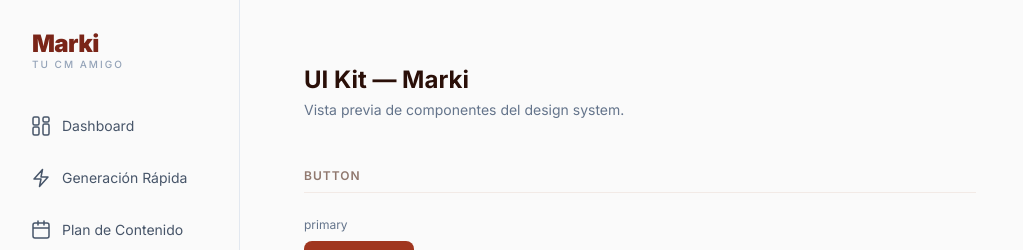
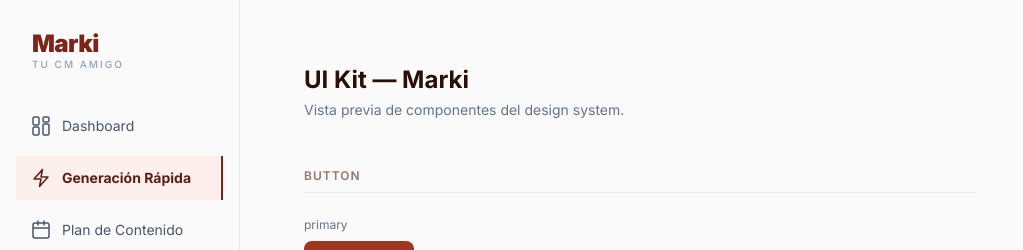
Before and after one commit to marketingbts/HACKATHON2026, a Next.js app: page /ui-kit in a window 1280 px wide. Shown: the top 250 px of the page, without its empty margins (0-1023 px from the left). Built offline with nearby package versions, Linux system fonts and the light colour scheme.

Commit message:
fix: :bug: fix deploy 2

```diff
--- a/app/ui-kit/page.tsx
+++ b/app/ui-kit/page.tsx
@@ -474,7 +474,7 @@ export default function UiKitPage() {
           <Row label="con activeItem=fast-create">
             <div className="relative h-64 w-60 overflow-hidden rounded-lg border border-border-light">
               <div className="absolute inset-0 overflow-hidden">
-                <SideNavBar activeItem="fast-create" />
+                <SideNavBar activeId="fast-create" />
               </div>
             </div>
           </Row>
--- a/components/ui/SideNavBar.tsx
+++ b/components/ui/SideNavBar.tsx
@@ -55,7 +55,11 @@ const NAV_ITEMS = [
   { id: 'my-plans', label: 'Mi historial', href: '/history', icon: <ListIcon /> },
 ] as const
 
-export function SideNavBar() {
+type SideNavBarProps = {
+  activeId?: (typeof NAV_ITEMS)[number]['id']
+}
+
+export function SideNavBar({ activeId }: SideNavBarProps) {
   const pathname = usePathname()
 
   return (
@@ -73,8 +77,9 @@ export function SideNavBar() {
       {/* Nav links */}
       <nav className="px-4 flex flex-col gap-2" aria-label="Navegación principal">
         {NAV_ITEMS.map((item) => {
-          const active =
-            item.href === '/dashboard'
+          const active = activeId
+            ? item.id === activeId
+            : item.href === '/dashboard'
               ? pathname === '/dashboard'
               : pathname.startsWith(item.href)
           return (
```
